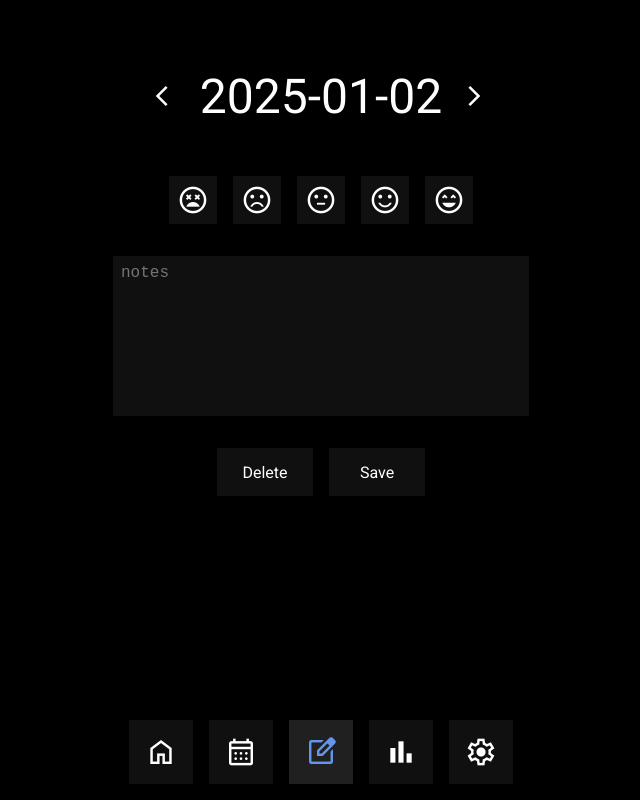
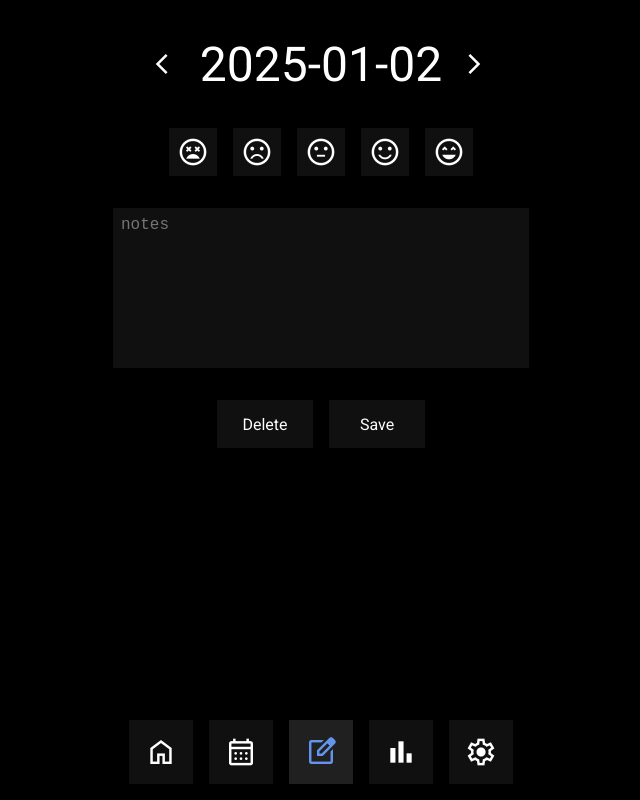
Before and after one commit to jktham/omni, a Next.js app: page /edit/2025-01-01 in a window 1280 px wide. Shown: the whole page, without its empty margins (319-959 px from the left). Built offline with nearby package versions, Linux system fonts and the light colour scheme.

Commit message:
fix calendar direction

```diff
--- a/src/components/calendar.tsx
+++ b/src/components/calendar.tsx
@@ -28,7 +28,7 @@ export default function Calendar({year, date, data}: {year: number; date: string
 				</Link>
 			</div>
 			<div className={styles.years}>
-				{Array.from(cal).reverse().map(([y, months]) =>
+				{Array.from(cal).map(([y, months]) =>
 					<div className={styles.year} key={y}>
 						<div className={styles.months}>
 							{Array.from(months).map(([m, days]) =>
--- a/src/styles/calendar.module.css
+++ b/src/styles/calendar.module.css
@@ -3,13 +3,16 @@
 	height: 100%;
 	display: flex;
 	flex-direction: column;
+	align-items: center;
 	padding: 1rem;
-	gap: 0rem;
+	padding-bottom: 0;
+	gap: 1rem;
 }
 
 .titleBar {
 	width: 100%;
-	height: 10rem;
+	height: 6rem;
+	min-height: 6rem;
 	display: flex;
 	align-items: center;
 	justify-content: center;
@@ -31,7 +34,7 @@
 .years {
 	width: 100%;
 	display: flex;
-	flex-direction: column-reverse;
+	flex-direction: column;
 	align-items: center;
 	gap: 1rem;
 	overflow-y: scroll;
--- a/src/styles/edit.module.css
+++ b/src/styles/edit.module.css
@@ -3,13 +3,16 @@
 	height: 100%;
 	display: flex;
 	flex-direction: column;
+	align-items: center;
 	padding: 1rem;
-	gap: 0rem;
+	padding-bottom: 0;
+	gap: 1rem;
 }
 
 .titleBar {
 	width: 100%;
-	height: 10rem;
+	height: 6rem;
+	min-height: 6rem;
 	display: flex;
 	align-items: center;
 	justify-content: center;
--- a/src/styles/settings.module.css
+++ b/src/styles/settings.module.css
@@ -5,11 +5,14 @@
 	flex-direction: column;
 	align-items: center;
 	padding: 1rem;
+	padding-bottom: 0;
+	gap: 1rem;
 }
 
 .titleBar {
 	width: 100%;
-	height: 10rem;
+	height: 6rem;
+	min-height: 6rem;
 	display: flex;
 	align-items: center;
 	justify-content: center;
```
